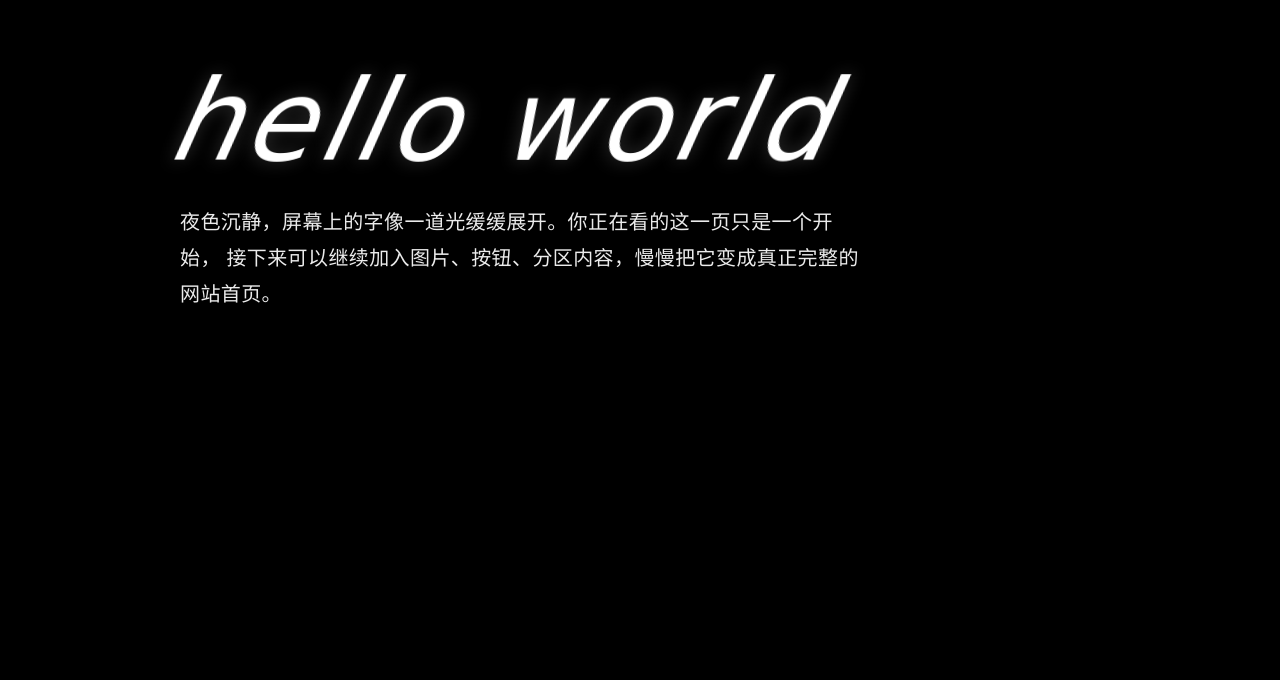
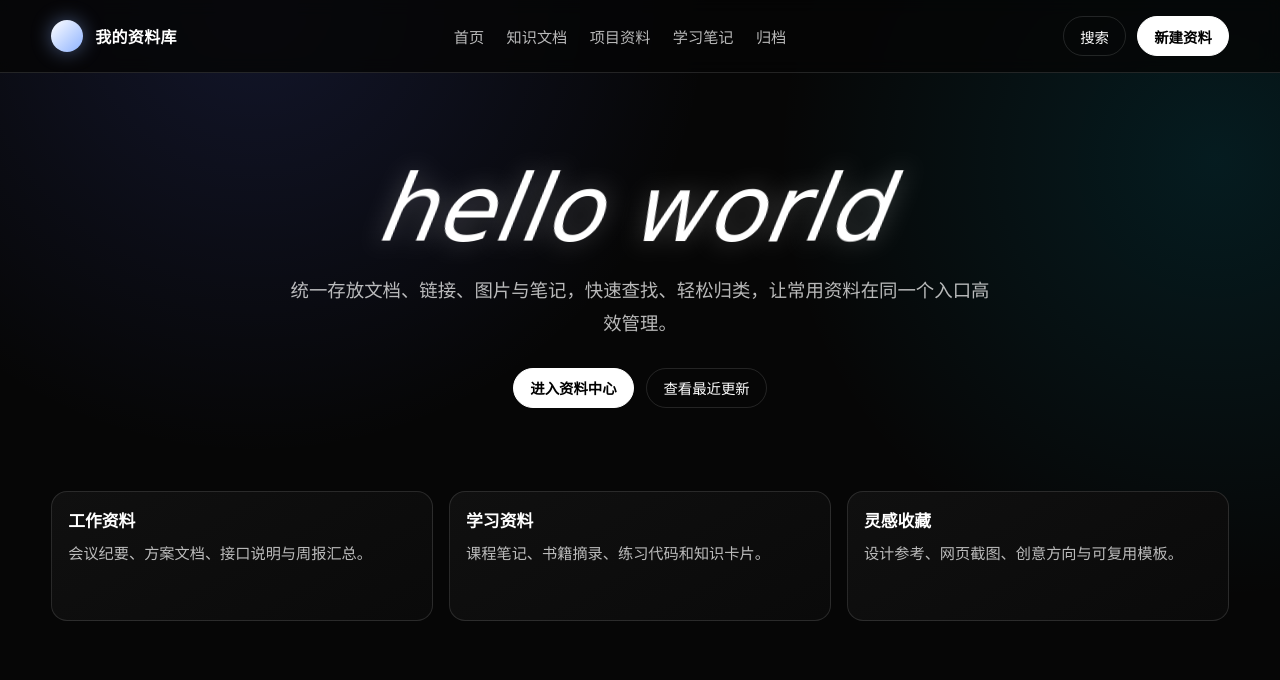
Before and after one commit to prisoner1145/hello-world-page, a plain HTML site: page index.html in a window 1280 px wide. Drawn offline with Linux system fonts and the light colour scheme.

Commit message:
Revamp top UI for material library page

```diff
--- a/index.html
+++ b/index.html
@@ -3,12 +3,14 @@
 <head>
   <meta charset="utf-8">
   <meta name="viewport" content="width=device-width, initial-scale=1">
-  <title>Hello World Animation</title>
+  <title>个人资料库</title>
   <style>
     :root {
-      --bg: #000;
-      --fg: #fff;
-      --duration: 0.08s;
+      --bg: #060606;
+      --panel: #0d0d0d;
+      --line: rgba(255, 255, 255, 0.12);
+      --text: #fff;
+      --muted: rgba(255, 255, 255, 0.72);
     }
 
     * {
@@ -18,61 +20,226 @@
     body {
       margin: 0;
       min-height: 100vh;
-      display: flex;
-      justify-content: flex-start;
-      background: var(--bg);
-      color: var(--fg);
-      overflow-x: hidden;
-      font-family: "Brush Script MT", "Segoe Script", "Lucida Handwriting", cursive;
+      background:
+        radial-gradient(circle at 20% 0%, rgba(91, 112, 255, 0.15), transparent 35%),
+        radial-gradient(circle at 95% 20%, rgba(0, 184, 217, 0.12), transparent 32%),
+        var(--bg);
+      color: var(--text);
+      font-family: "Segoe UI", "PingFang SC", "Microsoft YaHei", sans-serif;
     }
 
-    .wrap {
-      width: min(920px, 92vw);
-      margin: clamp(2.2rem, 7vh, 4.5rem) auto 0;
+    .container {
+      width: min(1180px, 92vw);
+      margin: 0 auto;
+    }
+
+    .topbar {
+      position: sticky;
+      top: 0;
+      z-index: 10;
+      backdrop-filter: blur(8px);
+      background: rgba(6, 6, 6, 0.82);
+      border-bottom: 1px solid var(--line);
+    }
+
+    .topbar-inner {
+      min-height: 72px;
+      display: flex;
+      align-items: center;
+      justify-content: space-between;
+      gap: 1rem;
+    }
+
+    .brand {
+      display: flex;
+      align-items: center;
+      gap: 0.75rem;
+      font-weight: 700;
+      letter-spacing: 0.02em;
+    }
+
+    .brand-mark {
+      width: 32px;
+      height: 32px;
+      border-radius: 50%;
+      background: linear-gradient(135deg, #fff, #8db2ff);
+      box-shadow: 0 0 20px rgba(141, 178, 255, 0.45);
+    }
+
+    .nav {
+      display: flex;
+      gap: 1.4rem;
+      font-size: 0.95rem;
+      color: var(--muted);
+    }
+
+    .nav a {
+      color: inherit;
+      text-decoration: none;
+      transition: color 0.2s ease;
+    }
+
+    .nav a:hover {
+      color: var(--text);
+    }
+
+    .actions {
+      display: flex;
+      gap: 0.7rem;
+    }
+
+    .btn {
+      border: 1px solid var(--line);
+      border-radius: 999px;
+      padding: 0.55rem 1rem;
+      font-size: 0.9rem;
+      color: var(--text);
+      text-decoration: none;
+      transition: all 0.2s ease;
+    }
+
+    .btn:hover {
+      border-color: rgba(255, 255, 255, 0.35);
+      transform: translateY(-1px);
+    }
+
+    .btn-primary {
+      background: #fff;
+      color: #000;
+      border-color: #fff;
+      font-weight: 600;
+    }
+
+    .hero {
+      padding: clamp(4rem, 11vh, 8rem) 0 3rem;
+      text-align: center;
     }
 
     h1 {
       margin: 0;
-      font-size: clamp(2.5rem, 12vw, 7rem);
+      font-size: clamp(2.5rem, 8.8vw, 5.8rem);
+      line-height: 1.05;
+      font-family: "Brush Script MT", "Segoe Script", "Lucida Handwriting", cursive;
       font-style: italic;
       font-weight: 500;
-      letter-spacing: 0.04em;
-      white-space: nowrap;
-      text-shadow: 0 0 18px rgba(255, 255, 255, 0.2);
+      text-shadow: 0 0 24px rgba(255, 255, 255, 0.24);
     }
 
-    p {
-      margin-top: 1.1rem;
-      max-width: 62ch;
-      font-size: clamp(1rem, 2.5vw, 1.25rem);
-      line-height: 1.8;
-      letter-spacing: 0.02em;
-      color: rgba(255, 255, 255, 0.92);
-      font-family: "Georgia", "Times New Roman", serif;
+    .subtitle {
+      margin: 1rem auto 0;
+      max-width: 700px;
+      color: var(--muted);
+      font-size: clamp(1rem, 2.4vw, 1.15rem);
+      line-height: 1.75;
+    }
+
+    .hero-actions {
+      margin-top: 1.8rem;
+      display: flex;
+      justify-content: center;
+      gap: 0.8rem;
+      flex-wrap: wrap;
+    }
+
+    .cards {
+      display: grid;
+      grid-template-columns: repeat(3, minmax(0, 1fr));
+      gap: 1rem;
+      padding: 2.2rem 0 3.5rem;
+    }
+
+    .card {
+      background: linear-gradient(150deg, #101010, #0a0a0a);
+      border: 1px solid var(--line);
+      border-radius: 16px;
+      padding: 1rem;
+      min-height: 130px;
+    }
+
+    .card h3 {
+      margin: 0 0 0.55rem;
+      font-size: 1.05rem;
+    }
+
+    .card p {
+      margin: 0;
+      color: var(--muted);
+      line-height: 1.65;
+      font-size: 0.95rem;
     }
 
     .char {
       display: inline-block;
       opacity: 0;
-      transform: translateX(-0.4em) skewX(-14deg);
-      animation: reveal var(--duration) ease-out forwards;
+      transform: translateX(-0.35em) skewX(-12deg);
+      animation: reveal 0.09s ease-out forwards;
     }
 
     @keyframes reveal {
       to {
         opacity: 1;
-        transform: translateX(0) skewX(-14deg);
+        transform: translateX(0) skewX(-12deg);
+      }
+    }
+
+    @media (max-width: 980px) {
+      .nav {
+        display: none;
+      }
+
+      .cards {
+        grid-template-columns: 1fr;
       }
     }
   </style>
 </head>
 <body>
-  <main class="wrap">
-    <h1 id="text" aria-label="hello world"></h1>
-    <p>
-      夜色沉静，屏幕上的字像一道光缓缓展开。你正在看的这一页只是一个开始，
-      接下来可以继续加入图片、按钮、分区内容，慢慢把它变成真正完整的网站首页。
-    </p>
+  <header class="topbar">
+    <div class="container topbar-inner">
+      <div class="brand">
+        <span class="brand-mark" aria-hidden="true"></span>
+        <span>我的资料库</span>
+      </div>
+      <nav class="nav" aria-label="主导航">
+        <a href="#">首页</a>
+        <a href="#">知识文档</a>
+        <a href="#">项目资料</a>
+        <a href="#">学习笔记</a>
+        <a href="#">归档</a>
+      </nav>
+      <div class="actions">
+        <a class="btn" href="#">搜索</a>
+        <a class="btn btn-primary" href="#">新建资料</a>
+      </div>
+    </div>
+  </header>
+
+  <main class="container">
+    <section class="hero">
+      <h1 id="text" aria-label="hello world"></h1>
+      <p class="subtitle">
+        统一存放文档、链接、图片与笔记，快速查找、轻松归类，让常用资料在同一个入口高效管理。
+      </p>
+      <div class="hero-actions">
+        <a class="btn btn-primary" href="#">进入资料中心</a>
+        <a class="btn" href="#">查看最近更新</a>
+      </div>
+    </section>
+
+    <section class="cards" aria-label="资料分类">
+      <article class="card">
+        <h3>工作资料</h3>
+        <p>会议纪要、方案文档、接口说明与周报汇总。</p>
+      </article>
+      <article class="card">
+        <h3>学习资料</h3>
+        <p>课程笔记、书籍摘录、练习代码和知识卡片。</p>
+      </article>
+      <article class="card">
+        <h3>灵感收藏</h3>
+        <p>设计参考、网页截图、创意方向与可复用模板。</p>
+      </article>
+    </section>
   </main>
 
   <script>
@@ -83,7 +250,7 @@
       const span = document.createElement("span");
       span.className = "char";
       span.textContent = ch === " " ? "\u00A0" : ch;
-      span.style.animationDelay = `${i * 0.06}s`;
+      span.style.animationDelay = `${i * 0.055}s`;
       el.appendChild(span);
     });
   </script>
```
